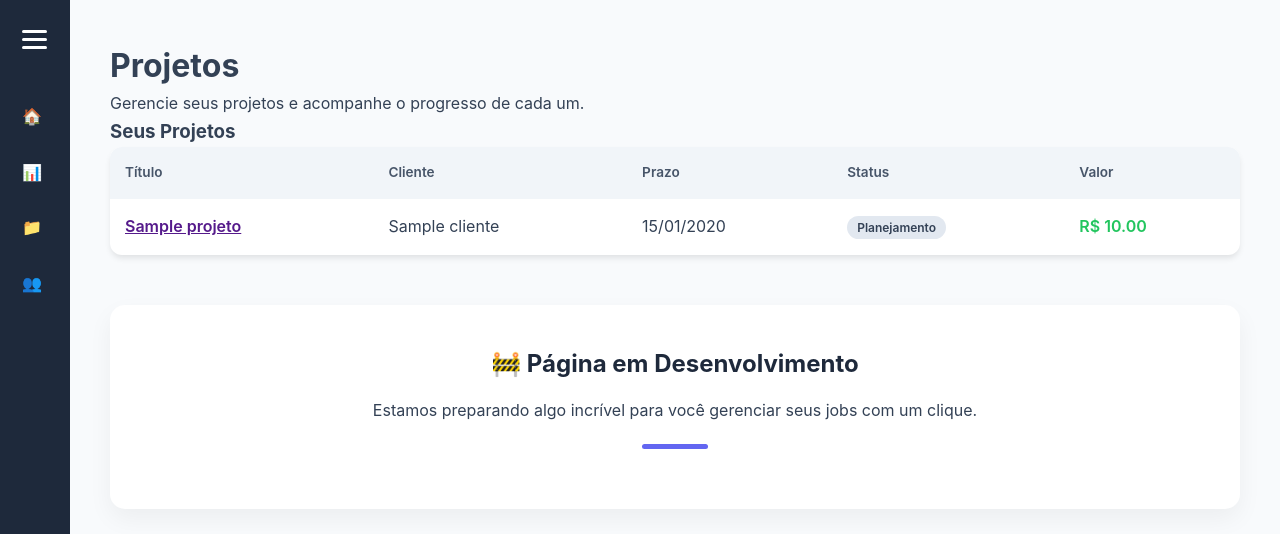
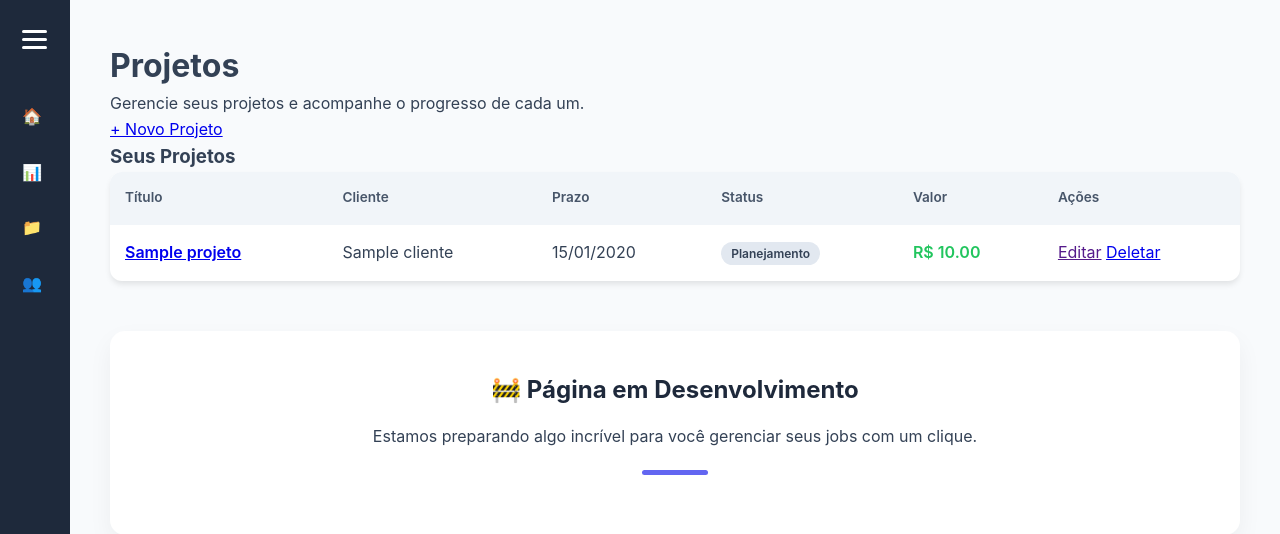
Before and after one commit to PatrickOrnelas/SoloSync, a Django app: page /projetos/ in a window 1280 px wide. Shown: the top 534 px of the page. Run offline with Django 5.2, Linux system fonts and the light colour scheme; tables that the repository leaves empty hold one stand-in row (values such as "Sample post").

Commit message:
Atualização
Forms: Criei um arquivo de modelo para formilário, todos os formulários serão configurados nesse arquivo, criei o formulário para criação de projeto
Templates: Fiz um template basico para o formulário de criação de projeto, fiz alterações na tabela de projetos da pagina dashboard, criei um template basico para visualizar os detalhes do projeto especificado e tambem alterei a pagina de projetos, inseri botoes de ação igualmente o da pagina dashboard.
URLs: Configurei as URLs dedicadas para o CRUD dos projetos.
Views: Criei as funções dedicadas para o CRUD de projetos.

```diff
--- a/gestao/templates/gestao/projetos.html
+++ b/gestao/templates/gestao/projetos.html
@@ -13,6 +13,9 @@
         <header class="home-header">
             <h1>Projetos</h1>
             <p>Gerencie seus projetos e acompanhe o progresso de cada um.</p>
+            <div class="header-actions">
+                <a href="{% url 'criar-projeto' %}" class="btn-primary">+ Novo Projeto</a>
+            </div>
         </header>
         <h3>Seus Projetos</h3>
         <div class="table-container">
@@ -24,12 +27,13 @@
                         <th>Prazo</th>
                         <th>Status</th>
                         <th>Valor</th>
+                        <th>Ações</th>
                     </tr>
                 </thead>
                 <tbody>
                     {% for projeto in projetos %}
                     <tr>
-                        <td class="font-bold"><a href="">{{ projeto.titulo }}</a></td>
+                        <td class="font-bold"><a href="{% url 'detalhar-projeto' projeto.id %}">{{ projeto.titulo }}</a></td>
                         <td>{{ projeto.cliente.nome }}</td>
                         <td>{{ projeto.prazo_entrega|date:"d/m/Y" }}</td>
                         <td>
@@ -38,6 +42,10 @@
                             </span>
                         </td>
                         <td class="price">R$ {{ projeto.valor_fechado }}</td>
+                        <td>
+                            <a href="">Editar</a>
+                            <a href="{% url 'deletar-projeto' projeto.id %}" onclick="return confirm('Tem certeza que deseja deletar este projeto?')">Deletar</a>
+                        </td>
                     </tr>
                     {% empty %}
                     <tr>
--- a/gestao/urls.py
+++ b/gestao/urls.py
@@ -8,8 +8,9 @@ urlpatterns = [
     path('dashboard/', views.dashboard, name='dashboard'),
     # URLs para Projetos
     path('projetos/', views.listar_projetos, name='listar-projetos'),
-    # path('projetos/criar-projeto/', views.criar_projeto, name='criar-projeto'),
-    # path('projetos/<int:projeto_id>/', views.detalhar_projeto, name='detalhar-projeto'),
+    path('projetos/criar-projeto/', views.criar_projeto, name='criar-projeto'),
+    path('projetos/<int:projeto_id>/', views.detalhar_projeto, name='detalhar-projeto'),
+    path('projetos/<int:projeto_id>/deletar/', views.deletar_projeto, name='deletar-projeto'),
     # URLs para Clientes
     path('clientes/', views.listar_clientes, name='listar-clientes'),
     # path('clientes/criar-cliente/', views.criar_cliente, name='criar-cliente'),
--- a/gestao/views.py
+++ b/gestao/views.py
@@ -1,14 +1,14 @@
-from django.shortcuts import render
+from pyexpat.errors import messages
+from django.shortcuts import redirect, render
 from .models import Projeto, Cliente, Tarefa
 from django.db.models import Sum
+from .forms import ProjetoForm
 
 # View de inicio
 def index(request):
     return render(request=request, template_name='gestao/index.html')
 
 # Views relacionados com projetos
-def criar_projeto(request):
-    return render(request=request, template_name='gestao/projetos.html')
 
 def listar_projetos(request):
     projetos = Projeto.objects.all()
@@ -17,6 +17,33 @@ def listar_projetos(request):
         'projetos' : projetos
     }
     return render(request=request, template_name='gestao/projetos.html', context=context)
+
+def criar_projeto(request):
+    if request.method == 'POST':
+        form = ProjetoForm(request.POST)
+        if form.is_valid():
+            form.save()
+            return redirect('listar-projetos')
+    else:
+        form = ProjetoForm()
+
+    context = {
+        'form' : form
+    }
+
+    return render(request=request, template_name='gestao/criar_projeto.html', context=context)
+
+def detalhar_projeto(request, projeto_id):
+    projeto = Projeto.objects.get(id=projeto_id)
+    context = {
+        'projeto' : projeto
+    }
+    return render(request=request, template_name='gestao/detalhar_projeto.html', context=context)
+
+def deletar_projeto(request, projeto_id):
+    projeto = Projeto.objects.get(id=projeto_id)
+    projeto.delete()
+    return redirect('listar-projetos')
 
 # Views relacionados com clientes
 def criar_cliente(request):
```
Also changed, not shown: gestao/forms.py (added, +15 -0 lines), gestao/templates/gestao/criar_projeto.html (added, +39 -0 lines), gestao/templates/gestao/dashboard.html (+6 -1 lines), gestao/templates/gestao/detalhar_projeto.html (added, +23 -0 lines).
